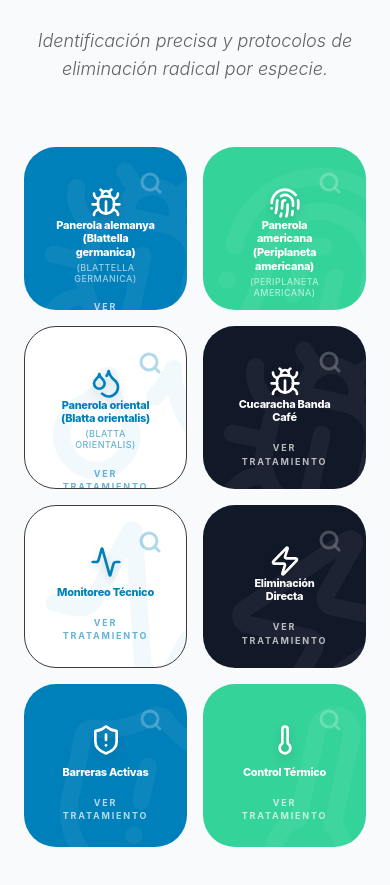
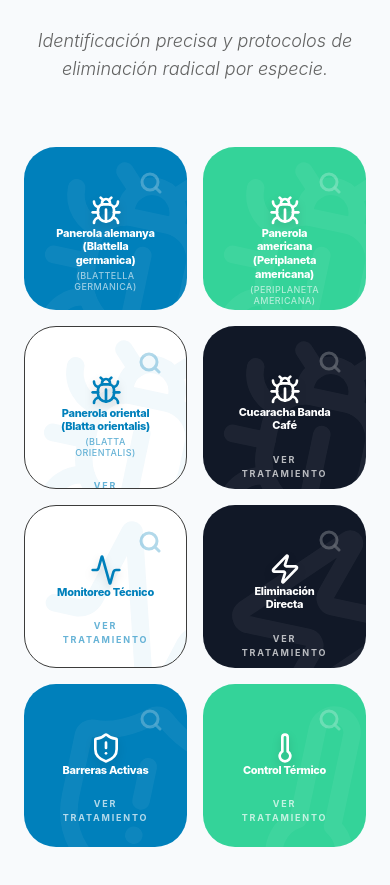
Before and after one commit to AlbertoSanzAlonso/cucarachas_web, a React (Vite) app in the folder frontend/: page / in a window 390 px wide. Shown: the part 5720-6605 px from the top of the page. Built offline with nearby package versions, Linux system fonts and the light colour scheme.

Commit message:
fix: adjust grid icon spacing and consistency for mobile

```diff
--- a/frontend/src/components/PestGrid.jsx
+++ b/frontend/src/components/PestGrid.jsx
@@ -22,7 +22,7 @@ const PestGrid = () => {
       id: 'american',
       name: t('species.americana'),
       scientific: 'Periplaneta americana',
-      icon: <Fingerprint />,
+      icon: <Bug />,
       color: 'var(--color-accent-green)',
       image: '/assets/cucaracha-americana-nobg.png',
       desc: 'Grande, rojiza y experta en redes de alcantarillado.',
@@ -32,7 +32,7 @@ const PestGrid = () => {
       id: 'oriental',
       name: t('species.orientalis'),
       scientific: 'Blatta orientalis',
-      icon: <Droplets />,
+      icon: <Bug />,
       color: '#ffffff',
       image: '/assets/cucaracha-oriental-nobg.png',
       desc: 'Negra y robusta, prefiere zonas frescas y húmedas.',
@@ -78,14 +78,14 @@ const PestGrid = () => {
                  </div>
 
                  {/* Main Icon */}
-                 <div className={`mt-4 transform transition-transform duration-500 group-hover:scale-110 drop-shadow-lg ${pest.darkText ? 'text-primary-blue' : 'text-white'}`}>
+                 <div className={`mt-6 md:mt-8 transform transition-transform duration-500 group-hover:scale-110 drop-shadow-lg ${pest.darkText ? 'text-primary-blue' : 'text-white'}`}>
                     {React.cloneElement(pest.icon, {
                       size: 32,
                       strokeWidth: 2
                     })}
                  </div>
 
-                <div className="text-center space-y-2 md:space-y-4 relative z-10 w-full px-2">
+                <div className="text-center space-y-3 md:space-y-6 relative z-10 w-full px-2">
                    <h3 className={`font-extrabold text-[11px] md:text-xl tracking-tight leading-tight ${pest.darkText ? 'text-primary-blue' : 'text-white'}`}>
                      {pest.name}
                      {pest.scientific && (
```
